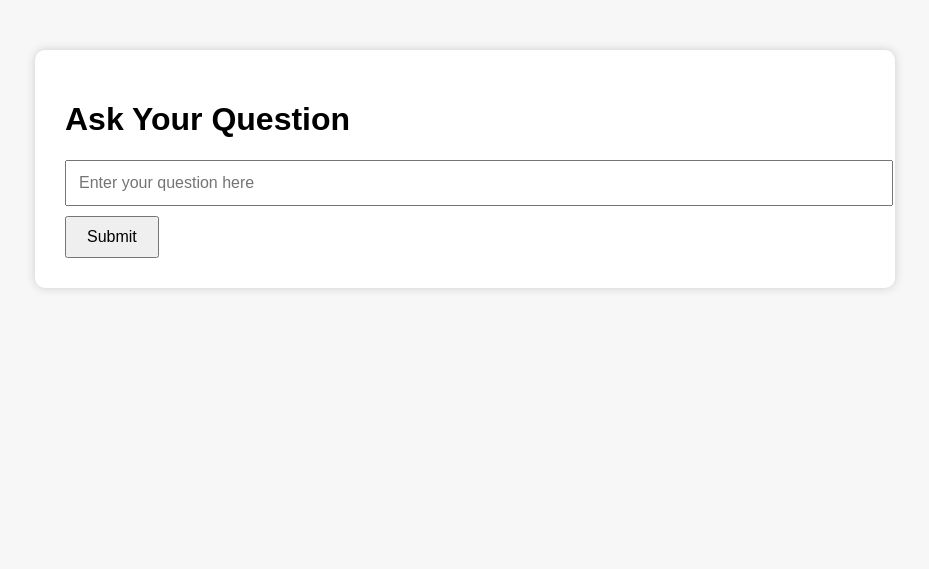
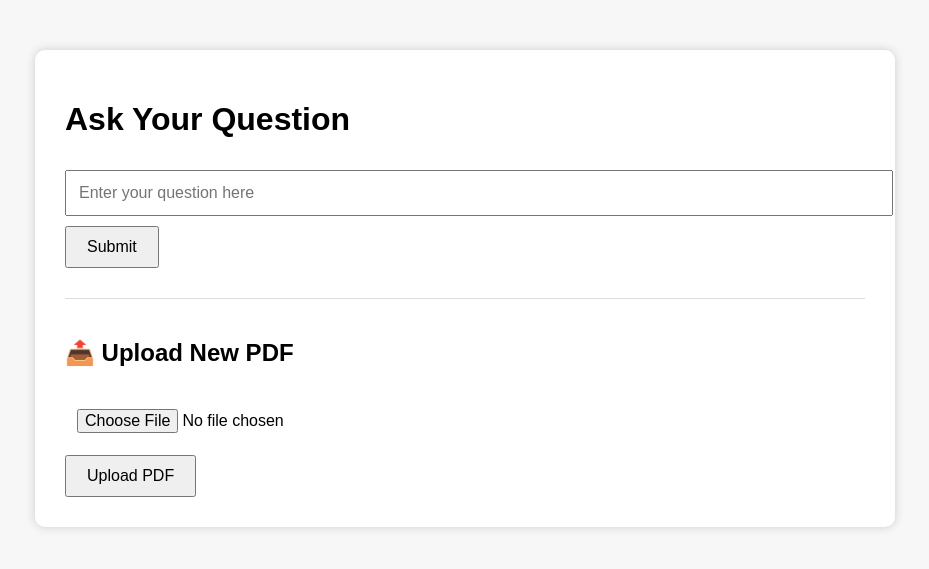
Before and after one commit to sabya610/rag_app, a Flask app: page / in a window 1280 px wide. Shown: the top 569 px of the page, without its empty margins (175-1104 px from the left). Run offline with Flask 3, Linux system fonts and the light colour scheme; parts of the project's set-up code (start-up, migrations or seed data) failed here and were passed over; some libraries are stand-ins or nearby versions.

Commit message:
Update index.html
added upload button feature in index

```diff
--- a/rag_app/templates/index.html
+++ b/rag_app/templates/index.html
@@ -1,7 +1,7 @@
 <!DOCTYPE html>
 <html>
 <head>
-    <title>PDF RAG Assistant</title>
+    <title>KB PDF RAG Assistant</title>
     <style>
         body {
             font-family: Arial, sans-serif;
@@ -16,10 +16,11 @@
             border-radius: 10px;
             box-shadow: 0 0 10px #ccc;
         }
-        input[type=text] {
+        input[type=text], input[type=file] {
             width: 100%;
             padding: 12px;
             font-size: 16px;
+            margin-top: 10px;
         }
         button {
             margin-top: 10px;
@@ -37,12 +38,17 @@
             font-style: italic;
             color: #666;
         }
+        .section-divider {
+            margin-top: 30px;
+            border-top: 1px solid #ddd;
+            padding-top: 20px;
+        }
     </style>
 </head>
 <body>
     <div class="container">
         <h1>Ask Your Question</h1>
-        <form method="post">
+        <form method="post" enctype="multipart/form-data">
             <input type="text" name="question" placeholder="Enter your question here" required>
             <button type="submit">Submit</button>
         </form>
@@ -52,9 +58,17 @@
         {% if answer %}
             <div class="answer">
                 <h3>💡 Response:</h3>
-				<pre style="white-space: pre-wrap;">{{ answer }}</pre>
+                <pre style="white-space: pre-wrap;">{{ answer }}</pre>
             </div>
         {% endif %}
+
+        <div class="section-divider">
+            <h2>📤 Upload New PDF</h2>
+            <form method="post" action="/upload" enctype="multipart/form-data">
+                <input type="file" name="pdf_file" accept="application/pdf" required>
+                <button type="submit">Upload PDF</button>
+            </form>
+        </div>
 
         <script>
             document.querySelector('form').addEventListener('submit', function () {
```
